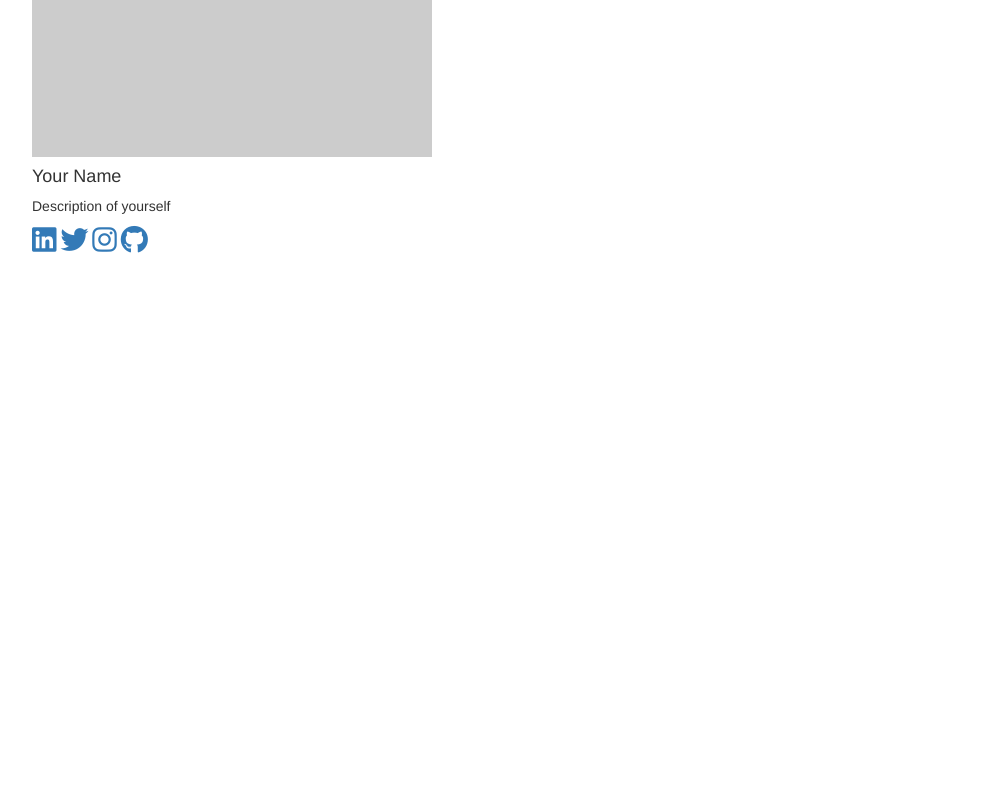
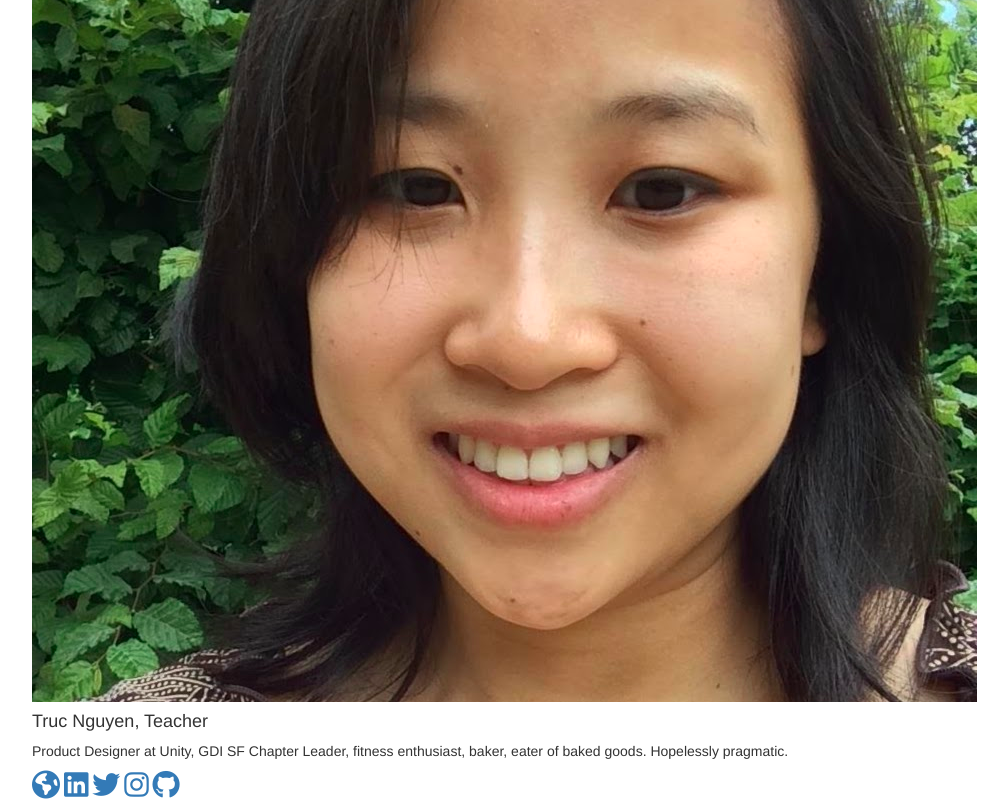
Before and after one commit to trucnguyen/designers-learn-github, a plain HTML site: page designer-directory/index.html in a window 1280 px wide. Shown: the part 513-1313 px from the top of the page, without its empty margins (38-1046 px from the left). Before the commit the page ends 800 px from the top, so only its background shows below. Drawn offline with nearby package versions, Linux system fonts and the light colour scheme; placeholder pictures from the web are drawn by us.

Commit message:
Adding myself to directory

```diff
--- a/designer-directory/index.html
+++ b/designer-directory/index.html
@@ -13,7 +13,23 @@
 
 
       <div class="card-columns">
+
         <div class="card">
+          <img class="card-img-top img-fluid" src="photos/truc.nguyen.png" alt="Truc Nguyen">
+          <div class="card-block">
+            <h4 class="card-title">Truc Nguyen, Teacher</h4>
+            <p class="card-text">Product Designer at Unity, GDI SF Chapter Leader, fitness enthusiast, baker, eater of baked goods. Hopelessly pragmatic.</p>
+            <a href="http://trucnguyen.org" target="_blank"><i class="fa fa-globe fa-2x" title="Personal website"></i></a>
+            <a href="https://www.linkedin.com/in/trucnguyen90" target="_blank"><i class="fa fa-linkedin-square fa-2x" title="LinkedIn"></i></a>
+            <a href="https://twitter.com/truc_" target="_blank"><i class="fa fa-twitter fa-2x" title="Twitter"></i></a>
+            <a href="https://instagram.com/truc_" target="_blank"><i class="fa fa-instagram fa-2x" title="Instagram"></i></a>
+            <a href="https://github.com/trucnguyen" target="_blank"><i class="fa fa-github fa-2x" title="Github"></i></a>
+          </div>
+        </div>
+
+          <!--Add Yourself Here, template is commented out -->
+
+<!--         <div class="card">
           <img class="card-img-top img-fluid" src="http://www.placehold.it/400x400" alt="Firstname Lastname">
           <div class="card-block">
             <h4 class="card-title">Your Name</h4>
@@ -23,10 +39,9 @@
             <a href="https://instagram.com/" target="_blank"><i class="fa fa-instagram fa-2x" title="Instagram"></i></a>
             <a href="https://github.com/t" target="_blank"><i class="fa fa-github fa-2x" title="Github"></i></a>
           </div>
-          </div>
-        </div>
+        </div> -->
+      </div>
 
-        <!--Add Yourself Here -->
 
       </div>
     </div>
```
Also changed, not shown: designer-directory/photos/truc.nguyen.png (added).
